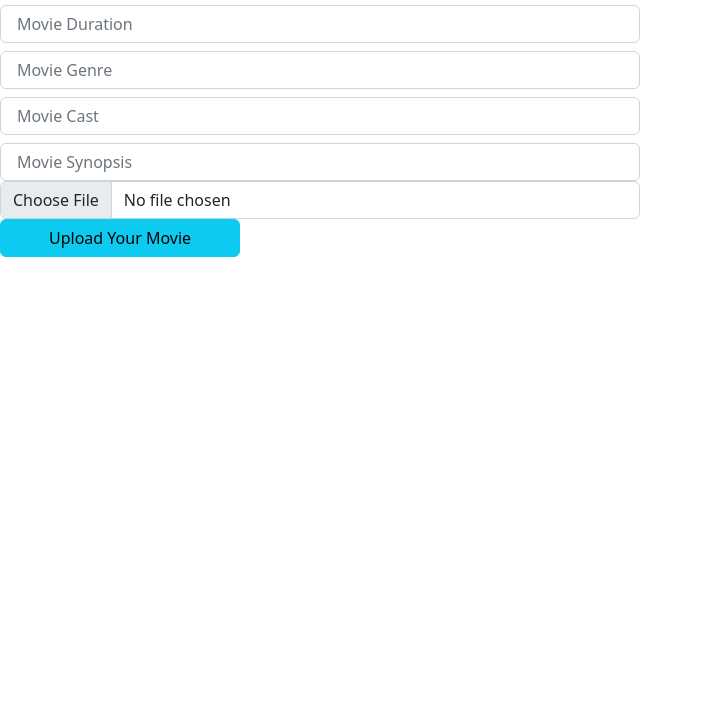
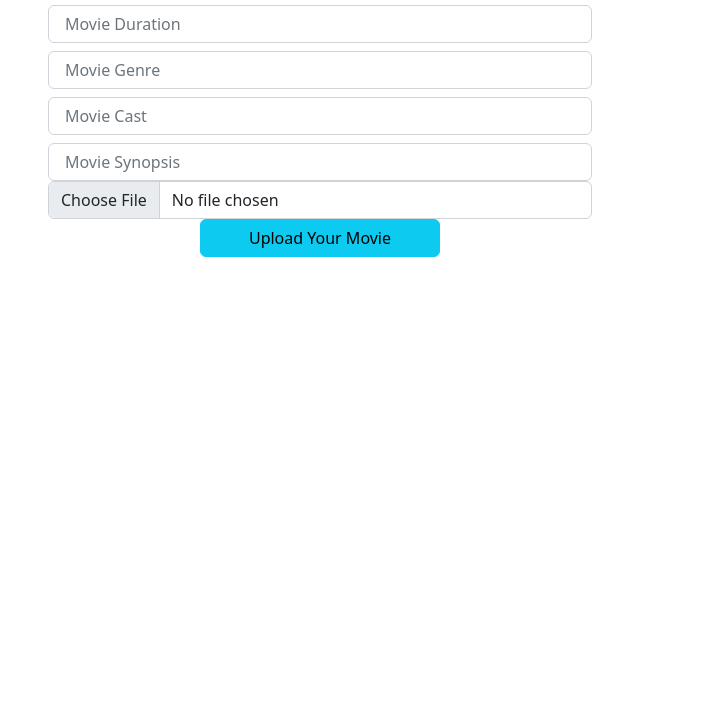
Before and after one commit to vickymayowa/Mini-Netflix-Application, a plain HTML site: page public/index.html in a window 1280 px wide. Shown: the part 97-800 px from the top of the page, without its empty margins (0-703 px from the left). Drawn offline with nearby package versions, Linux system fonts and the light colour scheme; no server answers.

Commit message:
second commit

```diff
--- a/public/index.html
+++ b/public/index.html
@@ -9,7 +9,7 @@
     <title>Vicky Mini NetFlix</title>
 </head>
 <body>
-  <div class="col-lg-6">
+  <div class="col-lg-6 col-sm-12 px-5 fw-ligther text-center">
     <h1>Upload Your Movie Here</h1>
     <input type="text" placeholder="Movie Title" id="movieTitle" class="form-control px-3 mt-2 fw-ligther">
     <input type="text" placeholder="Movie Duration" id="movieDuration" class="form-control px-3 mt-2 fw-ligther">
@@ -65,7 +65,7 @@
           },(error)=>{
             console.log(err)
           },()=>{
-            swal("Upload Complete", "You clicked the button!", "success");
+            console.log("upload complete")
           })
         })
         let allMovieRef = ref(database,"Movies")
```
